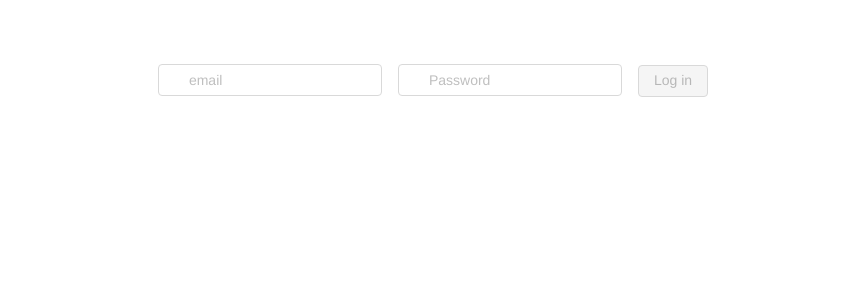
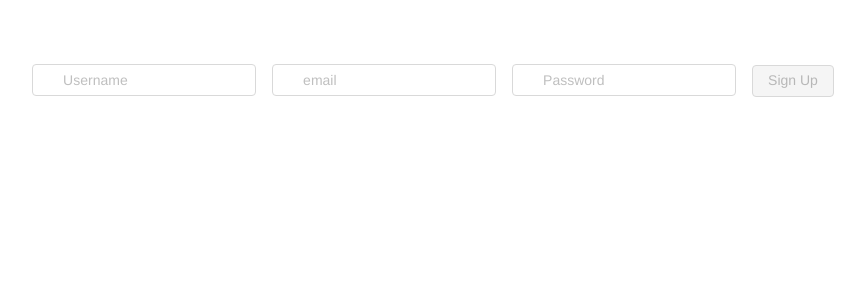
Before and after one commit to Rachidoulgour/dvdProject-node-mysql, a Vue app in the folder client/: page /signup in a window 1280 px wide. Shown: the top 300 px of the page, without its empty margins (199-1064 px from the left). Built offline with nearby package versions, Linux system fonts and the light colour scheme.

Commit message:
signup vue added and error in router resolved

```diff
--- a/client/package.json
+++ b/client/package.json
@@ -11,7 +11,8 @@
     "ant-design-vue": "^1.7.4",
     "axios": "^0.21.1",
     "core-js": "^3.6.5",
-    "vue": "^2.6.11"
+    "vue": "^2.6.11",
+    "vue-router": "^3.5.1"
   },
   "devDependencies": {
     "@vue/cli-plugin-babel": "~4.5.0",
--- a/client/src/App.vue
+++ b/client/src/App.vue
@@ -1,17 +1,16 @@
 <template>
   <div id="app">
-
-    <Login/>
+    <router-view></router-view>
   </div>
 </template>
 
 <script>
-import Login from './views/Login'
+//import Login from './views/Login'
 
 export default {
   name: 'App',
   components: {
-    Login
+
   }
 }
 </script>
--- a/client/src/main.js
+++ b/client/src/main.js
@@ -1,12 +1,15 @@
 import Vue from 'vue'
 import App from './App.vue'
+import router from './routes';
 import Antd from 'ant-design-vue';
 import 'ant-design-vue/dist/antd.css';
 
 Vue.config.productionTip = false;
 
+
 Vue.use(Antd);
 
 new Vue({
+  router,
   render: h => h(App),
 }).$mount('#app')
--- a/client/src/routes.js
+++ b/client/src/routes.js
@@ -1,6 +1,7 @@
 import Vue from 'vue';
 import Router from 'vue-router';
 import Login from './views/Login.vue'
+import Signup from './views/Signup.vue'
 
 
 Vue.use(Router);
@@ -13,6 +14,10 @@ const routes = [
     {
         path: '/login',
         component: Login,
+      },
+      {
+        path: '/signup',
+        component: Signup,
       }
 ]
 
--- /dev/null
+++ b/client/src/views/Signup.vue
@@ -0,0 +1,90 @@
+<template>
+  <a-form layout="inline" :form="form" @submit="handleSubmit">
+      <a-form-item :validate-status="userNameError() ? 'error' : ''" :help="userNameError() || ''">
+      <a-input
+        v-decorator="[
+          'username',
+          { rules: [{ required: true, message: 'Please input your username!' }] },
+        ]"
+        placeholder="Username"
+      >
+        <a-icon slot="prefix" type="user" style="color:rgba(0,0,0,.25)" />
+      </a-input>
+    </a-form-item>
+    <a-form-item :validate-status="emailError() ? 'error' : ''" :help="emailError() || ''">
+      <a-input
+        v-decorator="[
+          'email',
+          { rules: [{ required: true, message: 'Please input your email!' }] },
+        ]"
+        placeholder="email"
+      >
+        <a-icon slot="prefix" type="user" style="color:rgba(0,0,0,.25)" />
+      </a-input>
+    </a-form-item>
+    <a-form-item :validate-status="passwordError() ? 'error' : ''" :help="passwordError() || ''">
+      <a-input
+        v-decorator="[
+          'password',
+          { rules: [{ required: true, message: 'Please input your Password!' }] },
+        ]"
+        type="password"
+        placeholder="Password"
+      >
+        <a-icon slot="prefix" type="lock" style="color:rgba(0,0,0,.25)" />
+      </a-input>
+    </a-form-item>
+    <a-form-item>
+      <a-button type="primary" html-type="submit" :disabled="hasErrors(form.getFieldsError())">
+        Sign Up
+      </a-button>
+    </a-form-item>
+  </a-form>
+</template>
+
+<script>
+//import { AuthService } from '../services/services';
+function hasErrors(fieldsError) {
+  return Object.keys(fieldsError).some(field => fieldsError[field]);
+}
+export default {
+    name: 'Signup',
+  data() {
+    return {
+      hasErrors,
+      form: this.$form.createForm(this, { name: 'horizontal_login' }),
+    };
+  },
+  mounted() {
+    this.$nextTick(() => {
+      // To disabled submit button at the beginning.
+      this.form.validateFields();
+    });
+  },
+  methods: {
+    // Only show error after a field is touched.
+    userNameError() {
+      const { getFieldError, isFieldTouched } = this.form;
+      return isFieldTouched('userName') && getFieldError('userName');
+    },
+    emailError() {
+      const { getFieldError, isFieldTouched } = this.form;
+      return isFieldTouched('email') && getFieldError('');
+    },
+    // Only show error after a field is touched.
+    passwordError() {
+      const { getFieldError, isFieldTouched } = this.form;
+      return isFieldTouched('password') && getFieldError('password');
+    },
+    handleSubmit(e) {
+      e.preventDefault();
+      this.form.validateFields((err, values) => {
+        if (!err) {
+          console.log('Received values of form: ', values);
+        }
+
+      });
+    },
+  },
+};
+</script>
```
Also changed, not shown: 1 other file (tests, documents, lock files or other folders).
